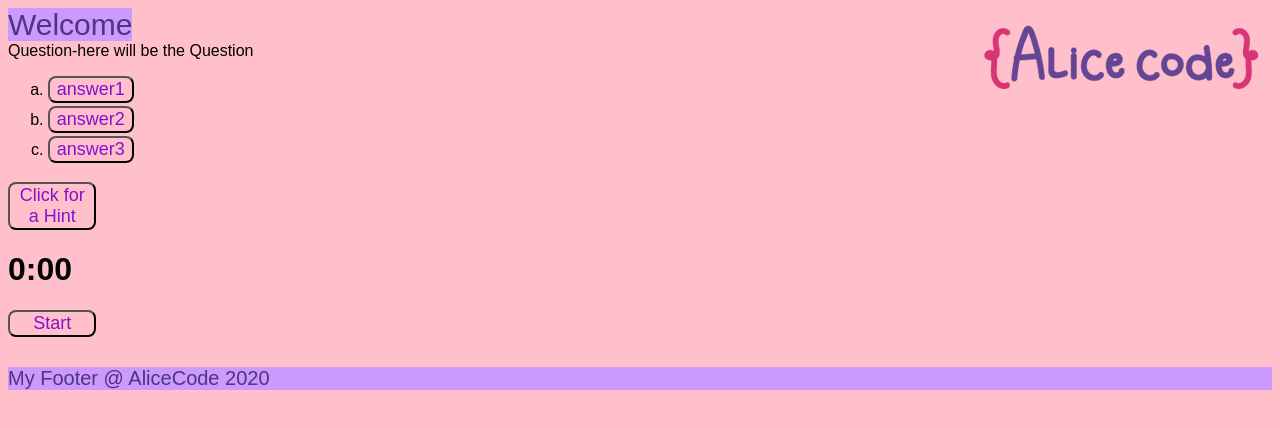
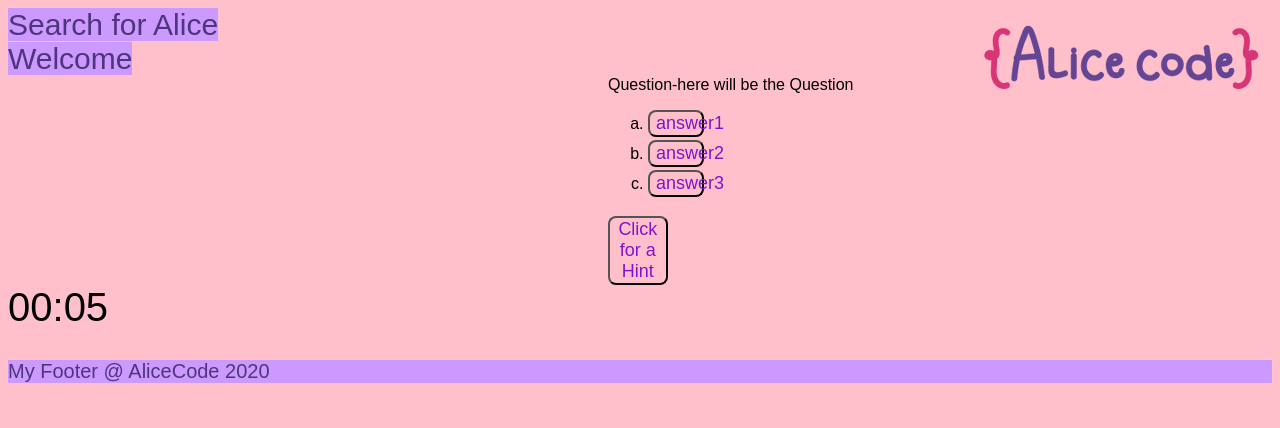
Before and after one commit to sofia200408/RishonMuseum, a React (Create React App) app: page /questions in a window 1280 px wide. Shown: the top 428 px of the page. Built offline with nearby package versions, Linux system fonts and the light colour scheme; a web font is replaced by a local one.

Commit message:
fixed stopwatch

```diff
--- a/src/App.css
+++ b/src/App.css
@@ -9,6 +9,6 @@ button{
     color:rgb(131, 18, 206);
     background-color: transparent;
     font-size: large;
-    width:7%;
+    width:9%;
     border-radius: 8px;
 }
--- a/src/components/Questions.css
+++ b/src/components/Questions.css
@@ -2,24 +2,14 @@ li{
     height: 30px;
 }
 
-.time{
-    width: 45%;
-    box-sizing: padding-box;
-    padding: 10px;
-    display: inline-block;
-    background: #4e357e;
-    border: 0;
-    color: #fff;
+#Button{
     display: none;
 }
 
-#stopwatch{
-    border:1px solid #999;
-    padding:20px;
-    border-radius:10px;
-    max-width:250px;
-    position:fixed;
-    font-weight: bold;
-    font-size: 48px;
+#watch{
+    font-size: 40px;
+}
 
+#center{
+    margin-left:600px;
 }
--- a/src/components/Questions.js
+++ b/src/components/Questions.js
@@ -6,34 +6,81 @@ class Questions extends Component{
     constructor(props){
         super(props);
 
+        this.onPageLoad = this.onPageLoad.bind(this);
+        this.onButtonStart = this.onButtonStart.bind(this);
+        this.onButtonStop = this.onButtonStop.bind(this);
+        this.onButtonReset = this.onButtonReset.bind(this);
+        this.start = this.start.bind(this);
+
         this.state={
-            second:0
+            timer: null,
+            counter: '00',
+            miliseconds: '00',
+            startDisabled: true,
+            stopDisabled: false
         }
     }
-
-    getMinute(){
-        return Math.floor(this.state.second/60);
+    componentDidMount() {
+        this.start();
     }
 
-    getSecond(){
-        return ('0'+this.state.second%60).slice(-2);
+
+    componentWillUnmount() {
+        clearInterval(this.state.timer);
     }
 
-    handleStartClick(){
-        var _this=this;
+    start() {
+        var self = this;
+        let timer = setInterval(() => {
+            var num = (Number(this.state.miliseconds) + 1).toString(),
+                count = this.state.counter;
 
-        _this.incrementer=setInterval(()=>{
+            if (Number(this.state.miliseconds) === 99) {
+                count = (Number(this.state.counter) + 1).toString();
+                num = '00';
+            }
+
+            self.setState({
+                counter: count.length === 1 ? '0' + count : count,
+                miliseconds: num.length === 1 ? '0' + num : num
+            });
+        }, 1000);
+        this.setState({ timer });
+    }
+
+    onPageLoad() {
+
+        this.start();
+        this.setState({ startDisabled: true, stopDisabled: false });
+    }
+
+
+    onButtonStart() {
+
+        this.start();
+        this.setState({ startDisabled: true, stopDisabled: false });
+    }
+
+
+    onButtonStop() {
+        clearInterval(this.state.timer);
+        this.setState({ startDisabled: false, stopDisabled: true });
+    }
+
+
+    onButtonReset() {
         this.setState({
-                second:(_this.state.second + 1)
-            })
-        },1000)
+            timer: null,
+            counter: '00',
+            miliseconds: '00'
+        });
     }
-    //chooseAnswer(){
-    //}
+
 
     render(){
         return(
             <div>
+                <div id="center">
                     Question-here will be the Question
                     <ol type='a'>
                         <li><button>answer1</button></li>
@@ -43,9 +90,13 @@ class Questions extends Component{
                     <Link to="/Hint">
                         <button >Click for a Hint</button>
                     </Link>
-                <div>
-                    <h1>{this.getMinute()}:{this.getSecond()}</h1>
-                    <button type="button" onClick={this.handleStartClick}>Start</button>
+                </div>
+                <div id="watch">
+                    {this.state.counter}:{this.state.miliseconds}
+
+                    <button title="Start" id="Button"></button>
+                    <button title="Stop" id="Button"></button>
+                    <button title="Reset" id="Button"></button>
                 </div>
             </div>
         );
--- a/src/components/header.js
+++ b/src/components/header.js
@@ -9,7 +9,8 @@ class Header extends Component{
     render(){
         return(
           <div>
-              <span>Welcome {JSON.parse(sessionStorage.getItem("mySessionStorageDate"))}</span>
+              <span>Search for Alice <br />
+                  Welcome {JSON.parse(sessionStorage.getItem("mySessionStorageDate"))}</span>
               <img src={logo} alt="Logo"/>
           </div>
         );
```
Lines whose indentation alone changed are shown as unchanged.
